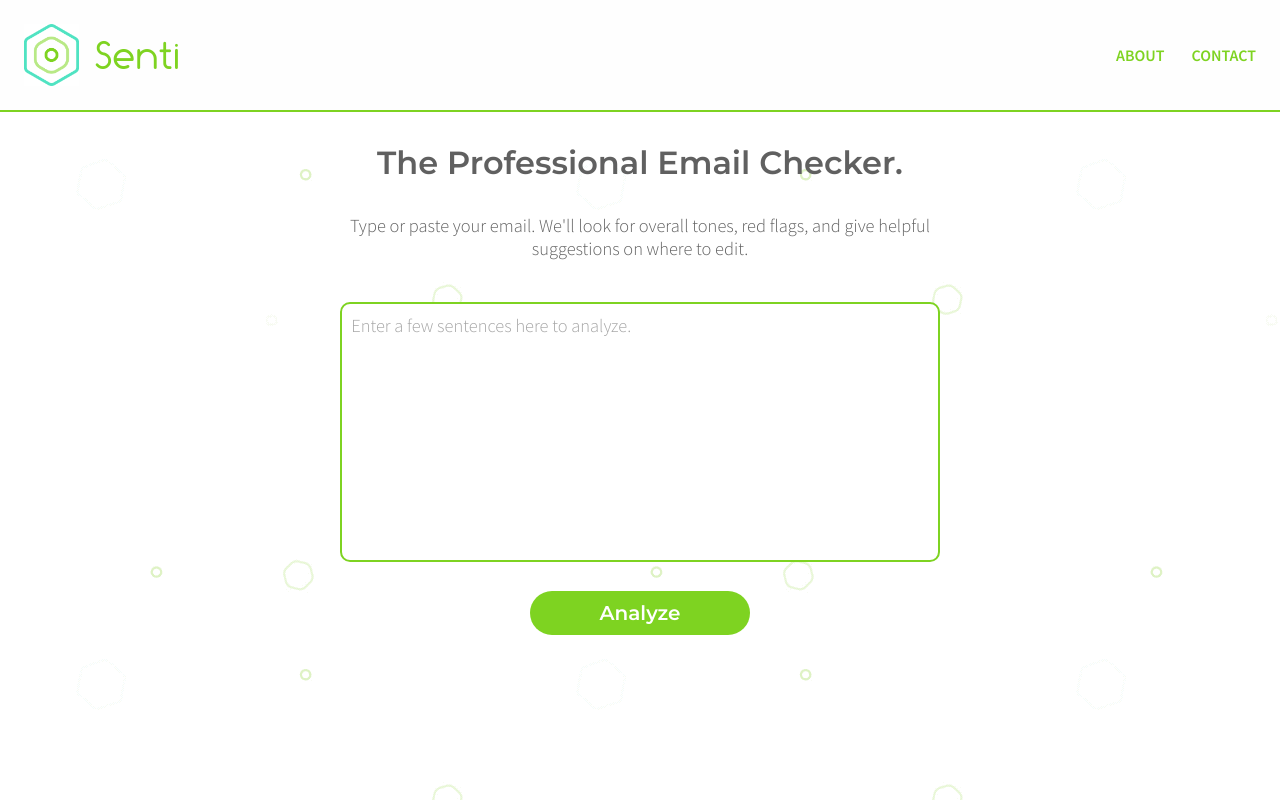
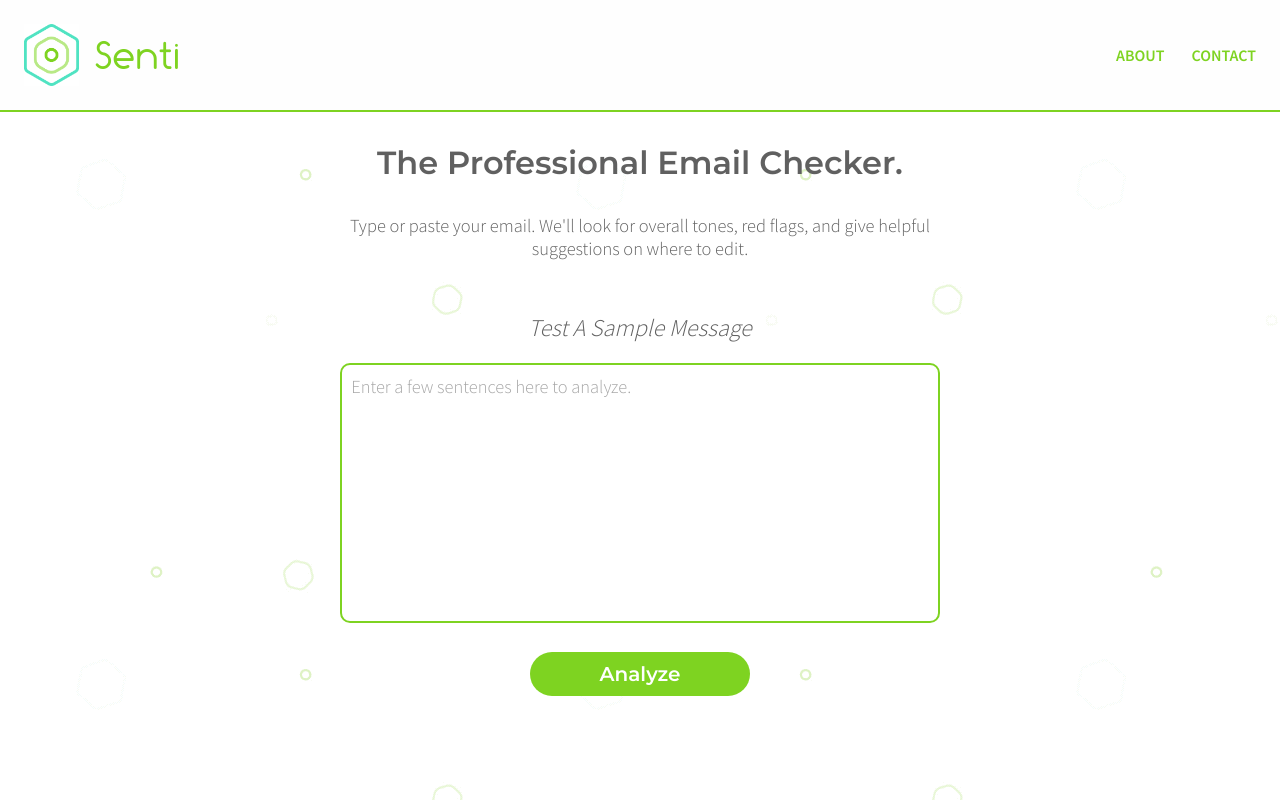
Before and after one commit to BrandonKlotz/senti, a React (Create React App) app in the folder client/: page / in a window 1280 px wide. Built offline with nearby package versions, Linux system fonts and the light colour scheme.

Commit message:
Added sample text for demo day with demo message.

```diff
--- a/client/src/components/Form.js
+++ b/client/src/components/Form.js
@@ -46,6 +46,7 @@ class Form extends Component {
   	return (
   		<div className="container form">
   	      		<form onSubmit={this.handleSubmit} className="form">
+                        <h2 onClick={this.handleSampleText}>Test A Sample Message</h2>
   	          		<textarea
   		            		onChange={this.handleText}
   		            		value={this.state.value}
@@ -61,6 +62,13 @@ class Form extends Component {
 
           }
 
+        }
+
+        handleSampleText = (event) => {
+          this.setState({
+              value: "Times are hard ! Our numbers have been disappointing for the past three quarters. We are in a competitive industry but we do offer excellent services at reasonable rates. Unfortunately we are not doing a good job of selling our services, and this is really frustrating.We cannot blame the economy for our lack of execution. Our clients need our development and design services to change their current business outcomes. It is disheartening to see that we are failing at closing deals, in such a hungry market. I am confident that with concerted effort, we can improve our numbers next quarter.",
+              text: "Times are hard! Our numbers have been disappointing for the past three quarters. We are in a competitive industry but we do offer excellent services at reasonable rates. Unfortunately we are not doing a good job of selling our services, and this is really frustrating.We cannot blame the economy for our lack of execution. Our clients need our development and design services to change their current business outcomes. It is disheartening to see that we are failing at closing deals, in such a hungry market. I am confident that with concerted effort, we can improve our numbers next quarter."
+          })
         }
 
   	handleText = event => {
--- a/client/src/index.css
+++ b/client/src/index.css
@@ -171,6 +171,15 @@ form {
   display: flex;
   flex-direction: column;
   align-items: center;
+}
+
+.form h2 {
+  margin-bottom: 20px;
+}
+
+.form h2:hover {
+  cursor: pointer;
+  color: #7ED321;
 }
 
 textarea {
--- a/client/src/reducers/index.js
+++ b/client/src/reducers/index.js
@@ -1,3 +1,5 @@
+import SampleMessage from "../SampleMessages";
+
 const INITIAL_STATE = {
     loading: false,
     isModalOpen: false,
@@ -5,7 +7,8 @@ const INITIAL_STATE = {
     text: "",
     value: "",
     modal: "",
-    stillNegative: true
+    stillNegative: true,
+    sampleText: false
 };
 
 export default (state = INITIAL_STATE, action) => {
@@ -15,7 +18,8 @@ export default (state = INITIAL_STATE, action) => {
                 loading: false,
                 displayResults: action.displayResults,
                 isTextAnalyzed: true,
-                stillNegative: false
+                stillNegative: false,
+                sampleText: false
             });
         case "REQUEST_RESULTS":
             return Object.assign({}, state, {
```
